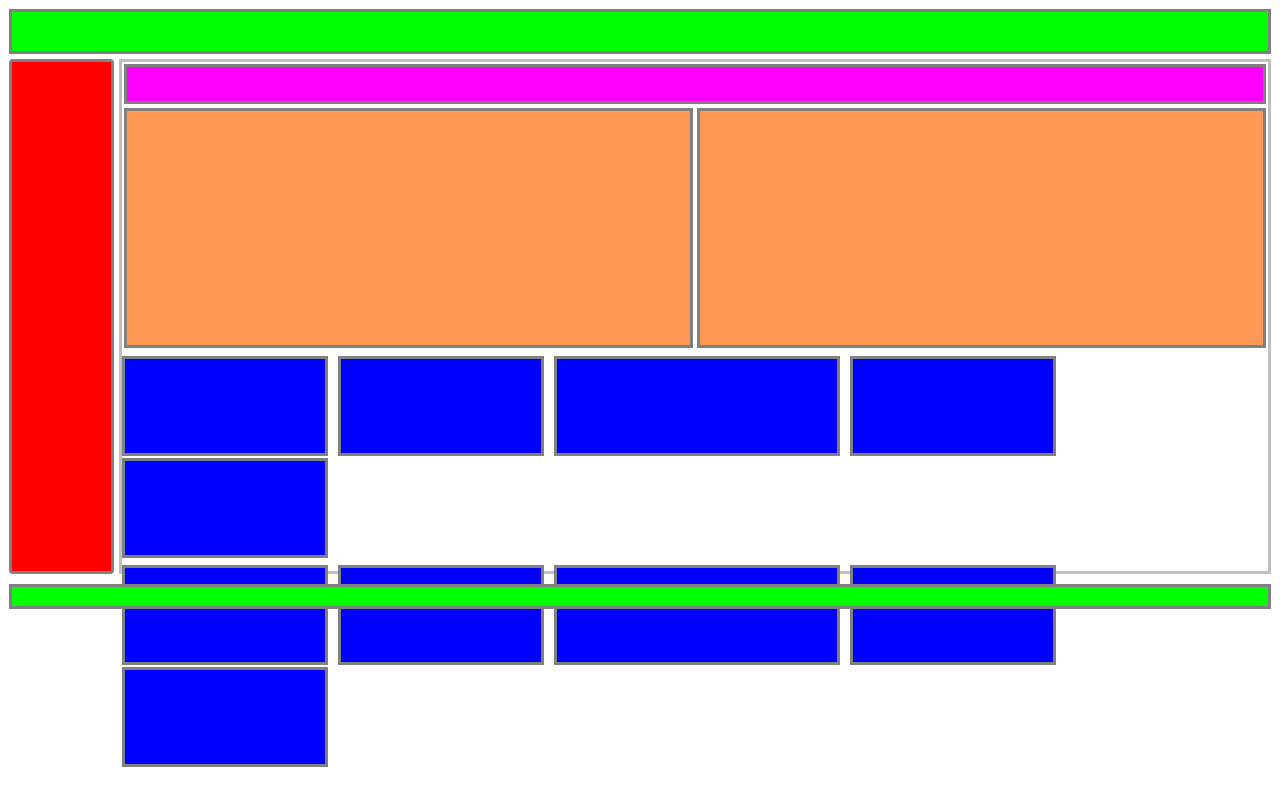
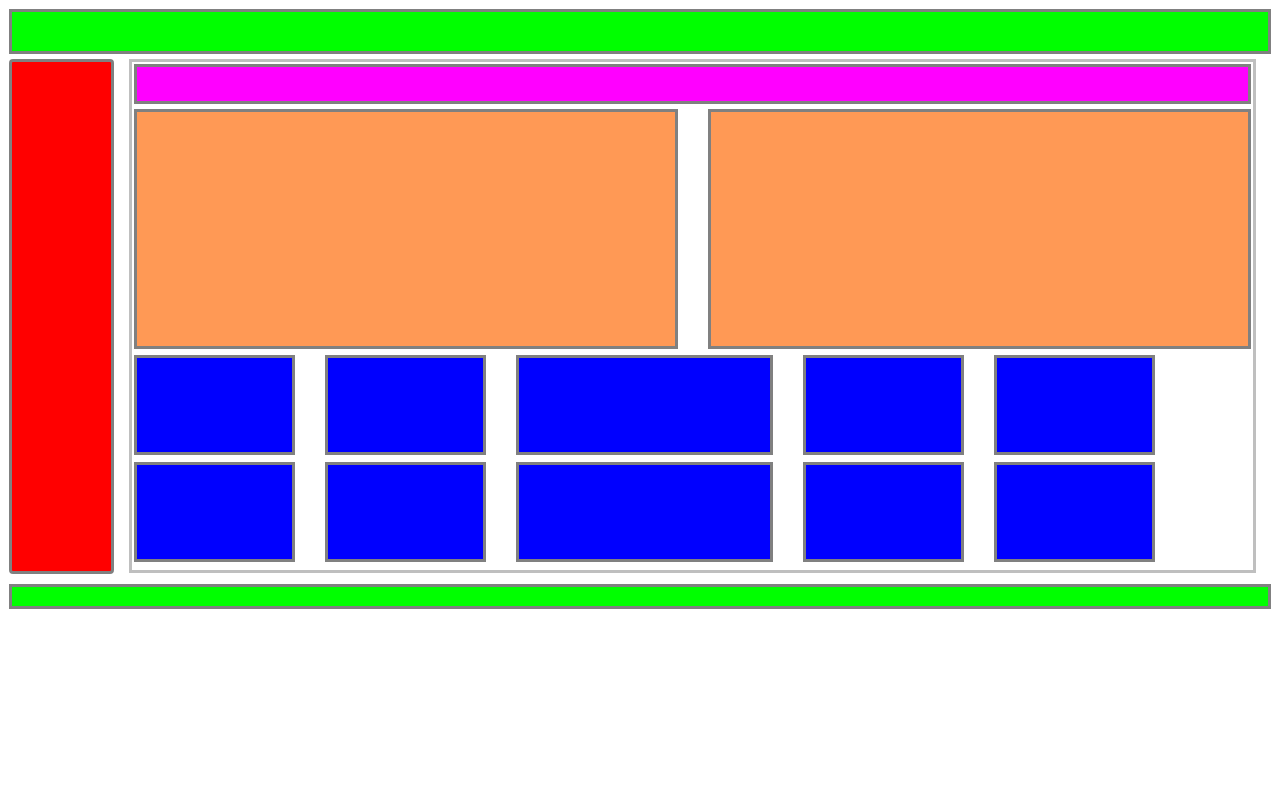
Before and after one commit to arpitgo4/Bootstrap-Exercise-1, a React app: page / in a window 1280 px wide. Built offline with nearby package versions, Linux system fonts and the light colour scheme.

Commit message:
layout rows and cols adjuested

```diff
--- a/src/components/App.component.js
+++ b/src/components/App.component.js
@@ -10,7 +10,8 @@ export default class App extends React.Component {
 				</div>
 				<div className="row">
 					<div className="col-md-1 col-sm-1 hidden-xs navbar"></div>
-					<div className="col-md-10 col-sm-10 body">
+					<div className="col-md-11 col-sm-11 col-xs-12 body-col">
+						<div className="body">
 							<div className="row">
 								<div className="col-xs-12 title-col"><div className="title" /></div>
 							</div>
@@ -20,18 +21,19 @@ export default class App extends React.Component {
 							</div>
 							<div className="small-tile-container">
 								<div className="row small-tile-row">
-								<div className="col-md-2 small-tile"></div>
-								<div className="col-md-2 small-tile"></div>
-								<div className="col-md-3 small-tile"></div>
-								<div className="col-md-2 small-tile"></div>
-								<div className="col-md-2 small-tile"></div>
+									<div className="col-md-2"><div className="small-tile" /></div>
+									<div className="col-md-2"><div className="small-tile" /></div>
+									<div className="col-md-3"><div className="small-tile" /></div>
+									<div className="col-md-2"><div className="small-tile" /></div>
+									<div className="col-md-2"><div className="small-tile" /></div>
 								</div>
 								<div className="row small-tile-row">
-								<div className="col-md-2 small-tile"></div>
-								<div className="col-md-2 small-tile"></div>
-								<div className="col-md-3 small-tile"></div>
-								<div className="col-md-2 small-tile"></div>
-								<div className="col-md-2 small-tile"></div>
+									<div className="col-md-2"><div className="small-tile" /></div>
+									<div className="col-md-2"><div className="small-tile" /></div>
+									<div className="col-md-3"><div className="small-tile" /></div>
+									<div className="col-md-2"><div className="small-tile" /></div>
+									<div className="col-md-2"><div className="small-tile" /></div>
+								</div>
 							</div>
 						</div>
 					</div>
--- a/src/style.scss
+++ b/src/style.scss
@@ -25,15 +25,21 @@ html, body, #react-app {
 	border: 3px solid grey;
 }
 
-.body {
-	border: 3px solid #bfbfbf;
-	//margin-left: 5px;
-	margin-left: .39%;
-	width: 91.27%;
-	height: 515px;
+.body-col {
+	.body {
+		border: 3px solid #bfbfbf;
+		//margin-left: 5px;
+		//margin-left: .39%;
+		//width: 91.27%;
+		//width: 100%;
+		//height: 515px;
+		height: auto;
+		padding: 2px;
+	}
 }
+
 .title-col {
-	padding: 2px;
+	//padding: 2px;
 	.title {
 		background-color: $title-color;
 		height: 40px;
@@ -46,7 +52,7 @@ html, body, #react-app {
 		background-color: $big-tile-color;
 		height: 240px;
 		border: 3px solid grey;
-		margin-bottom: 5px;
+		margin: 5px 0px;
 		//width: 49.7720%;
 		width: 100%;
 		//margin-left: -2.4%;
@@ -57,12 +63,13 @@ html, body, #react-app {
 	}
 
 	.big-tile-col {
-		padding: 2px;
+
 	}
 }
 
 .small-tile-container {
 	margin-bottom: 5px;
+
 
 	.small-tile-row {
 		&:first-child {
```
Lines whose indentation alone changed are shown as unchanged.
